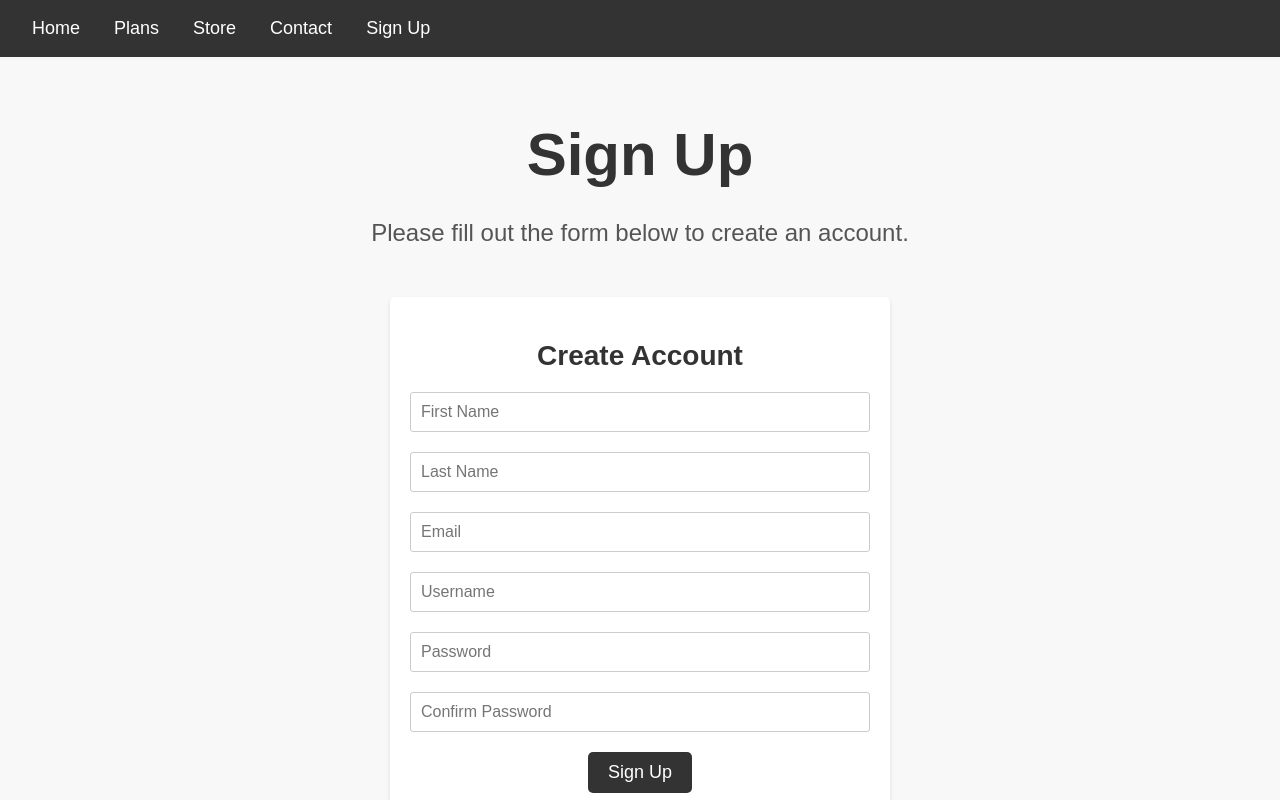
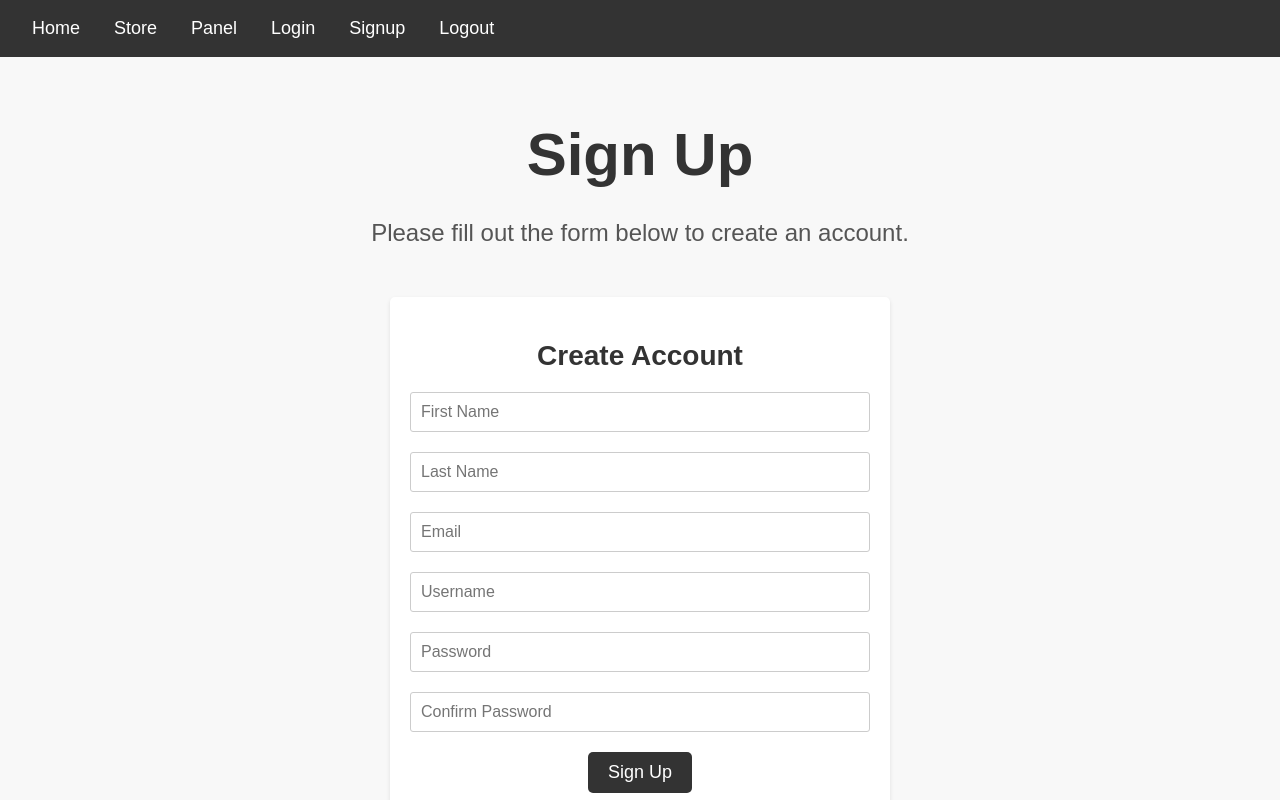
Before and after one commit to max-and-eric-projects/odyssey-hosting-billing, a plain HTML site: page signup/index.html in a window 1280 px wide. Shown: the top 800 px of the page. Drawn offline with Linux system fonts and the light colour scheme.

Commit message:
Fixed the navbar for the signup page

```diff
--- a/signup/index.html
+++ b/signup/index.html
@@ -333,11 +333,12 @@
 <body>
     <!-- Desktop navigation -->
     <nav class="navbar-desktop">
-        <a href="#">Home</a>
-        <a href="#">Plans</a>
-        <a href="#">Store</a>
-        <a href="#">Contact</a>
-        <a href="#">Sign Up</a>
+        <a href="/">Home</a>
+        <a href="/store">Store</a>
+        <a href="https://panel.odysseynetwork.online">Panel</a>
+        <a href="/login">Login</a>
+        <a href="/signup">Signup</a>
+        <a href="/logout.html">Logout</a>
     </nav>
 
     <!-- Mobile navigation -->
@@ -348,11 +349,12 @@
             <span></span>
         </div>
         <div class="navbar-menu" id="navbarMenu">
-            <a href="#">Home</a>
-            <a href="#">Plans</a>
-            <a href="#">Store</a>
-            <a href="#">Contact</a>
-            <a href="#">Sign Up</a>
+            <a href="/">Home</a>
+            <a href="/store">Store</a>
+            <a href="https://panel.odysseynetwork.online">Panel</a>
+            <a href="/login">Login</a>
+            <a href="/signup">Signup</a>
+            <a href="/logout.html">Logout</a>
         </div>
     </div>
 
```
